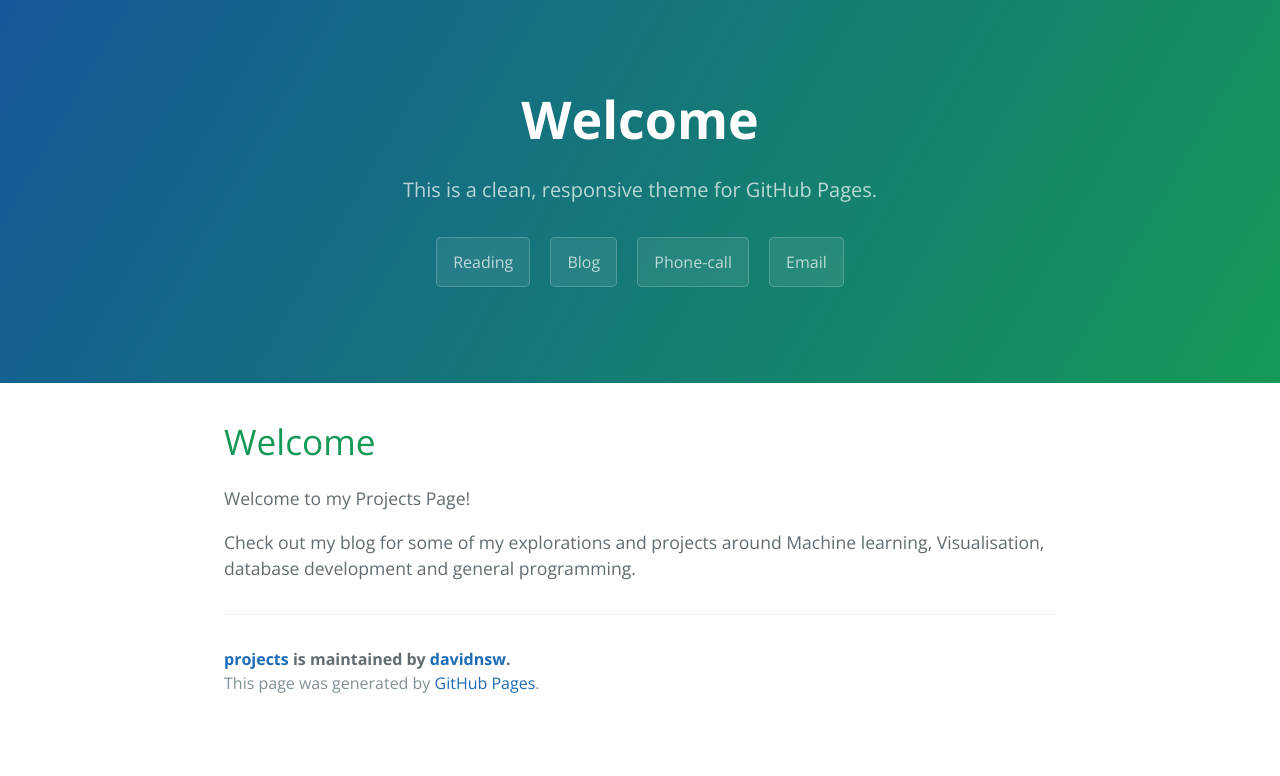
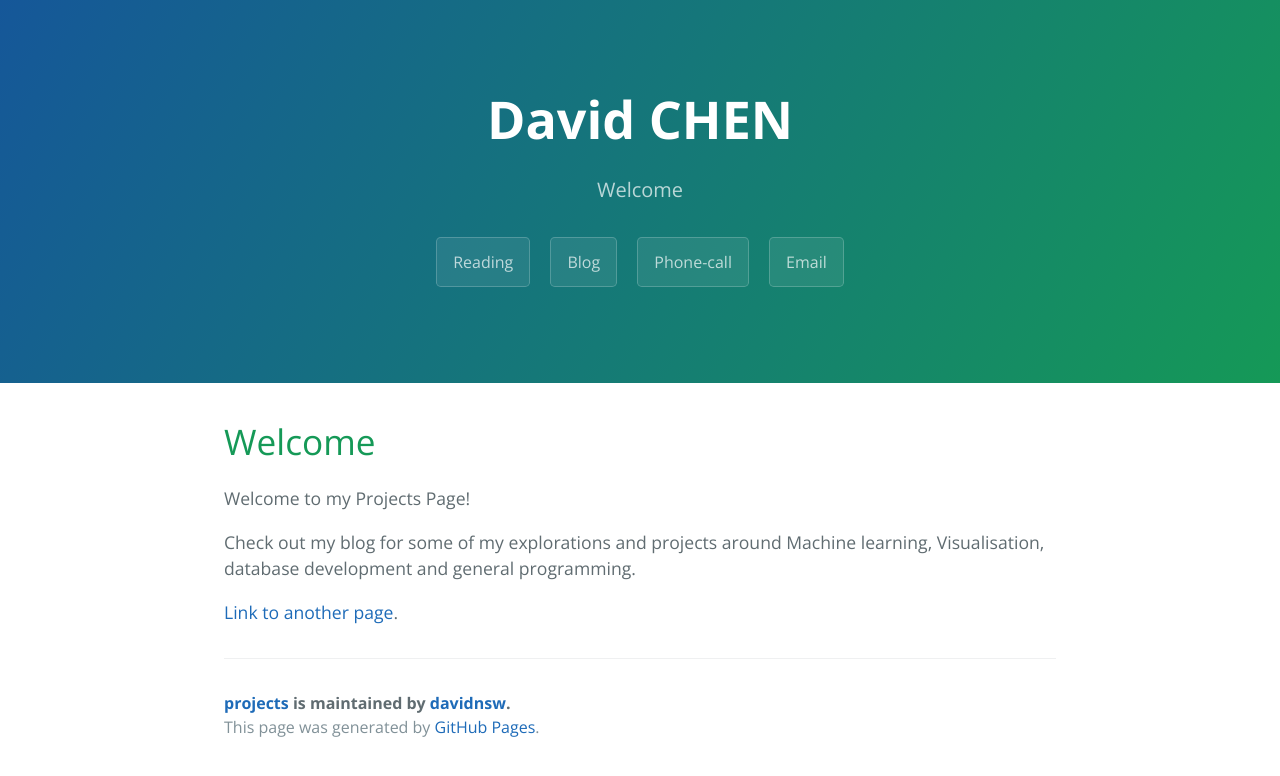
Before and after one commit to davidnsw/projects, a Jekyll site: the page built from index.md, in a window 1280 px wide. Shown: the top 776 px of the page. Built offline with Jekyll 4.4.1, drawn with Linux system fonts in a browser that asks for light colours; our own code applies the rules of GitHub Pages for plain Markdown files.

Commit message:
Update index.md

```diff
--- a/index.md
+++ b/index.md
@@ -1,5 +1,7 @@
 ---
 layout: default
+title: David CHEN
+description: Welcome
 ---
 
 # Welcome
@@ -7,3 +9,5 @@ layout: default
 Welcome to my Projects Page!
 
 Check out my blog for some of my explorations and projects around Machine learning, Visualisation, database development and general programming.
+
+[Link to another page](./another-page.html).
```
